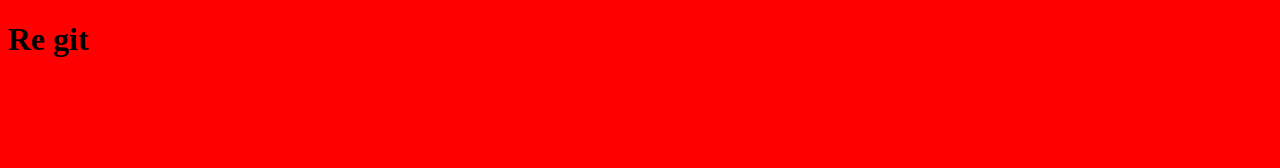
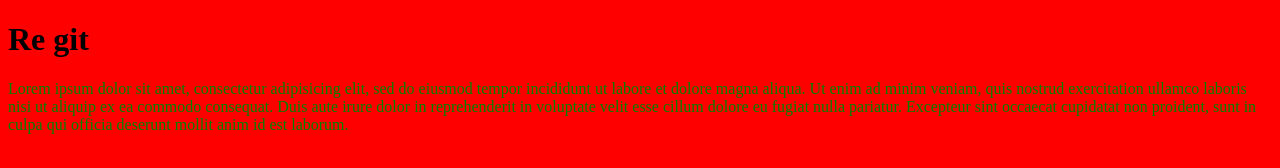
Before and after one commit to aurelieslod/test_git, a plain HTML site: page index.html in a window 1280 px wide. Drawn offline with Linux system fonts and the light colour scheme.

Commit message:
add text + change color

```diff
--- a/CSS/style.css
+++ b/CSS/style.css
@@ -1,3 +1,7 @@
 body{
   background-color: red;
 }
+
+p{
+  color: green;
+}
--- a/index.html
+++ b/index.html
@@ -7,6 +7,9 @@
   </head>
   <body>
     <h1>Re git</h1>
-
+    <p>Lorem ipsum dolor sit amet, consectetur adipisicing elit, sed do eiusmod tempor incididunt ut labore et dolore magna aliqua.
+      Ut enim ad minim veniam, quis nostrud exercitation ullamco laboris nisi ut aliquip ex ea commodo consequat. Duis aute irure dolor in
+      reprehenderit in voluptate velit esse cillum dolore eu fugiat nulla pariatur. Excepteur sint occaecat cupidatat non proident,
+      sunt in culpa qui officia deserunt mollit anim id est laborum.</p>
   </body>
 </html>
```
